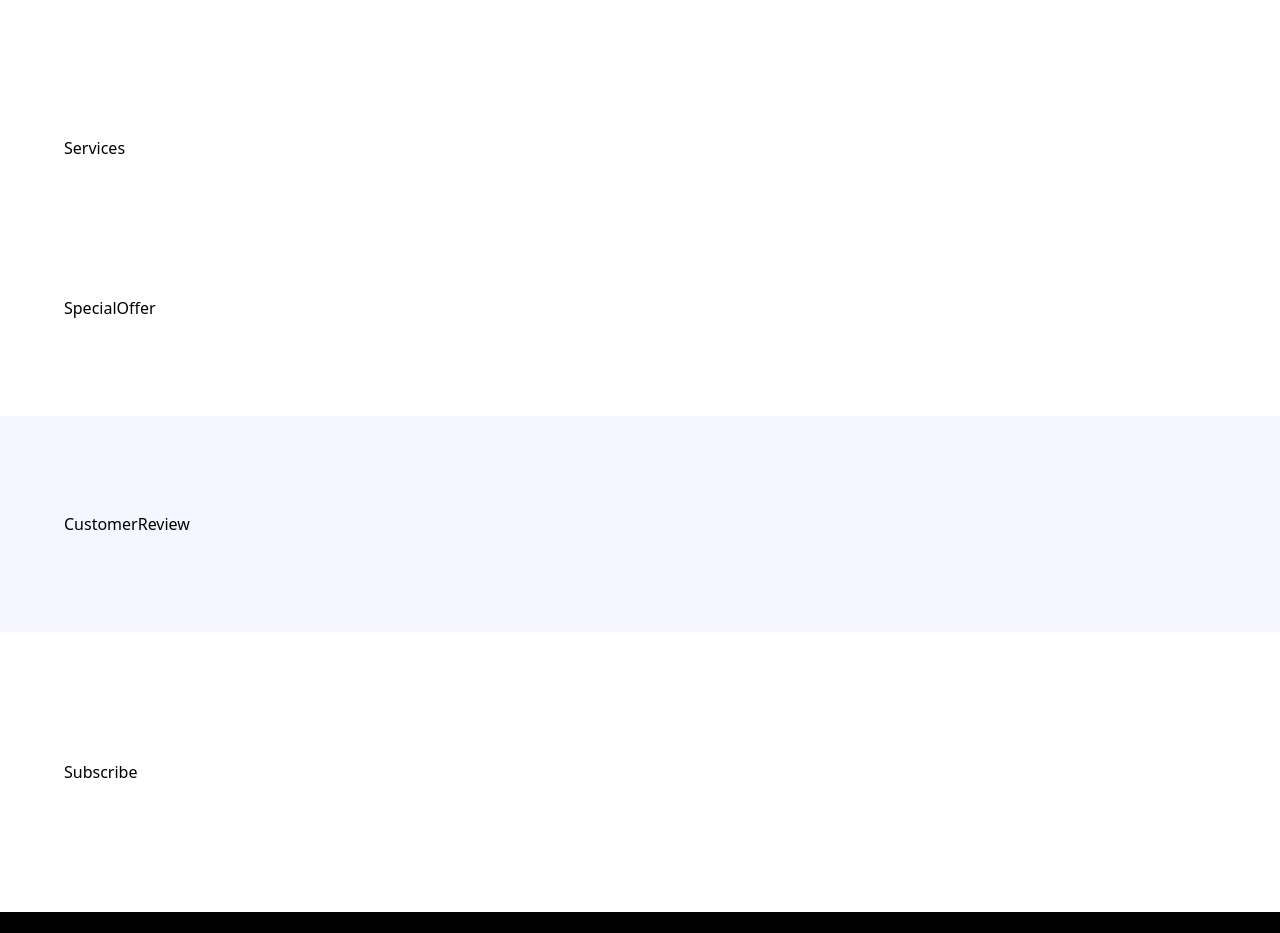
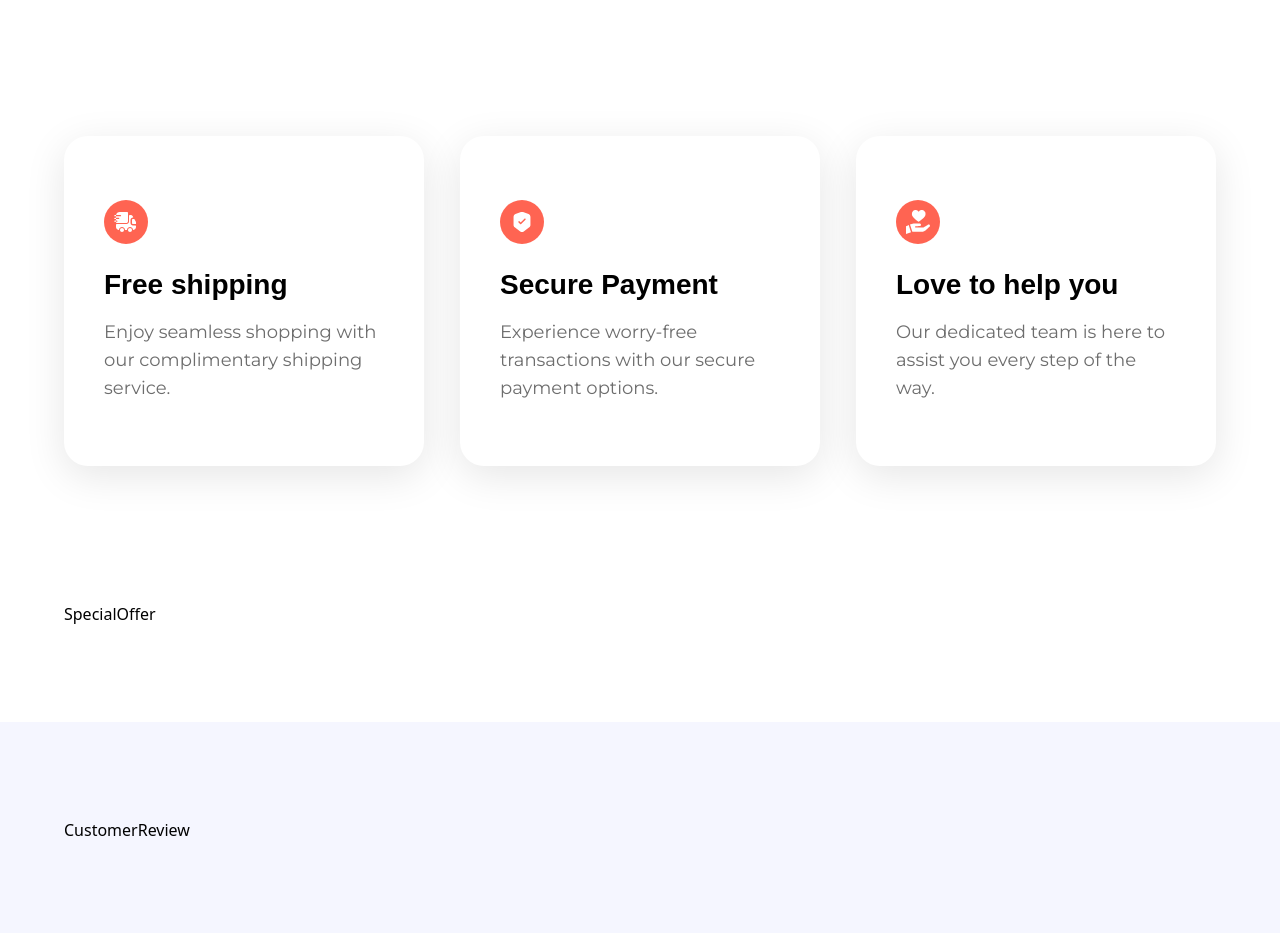
Before and after one commit to shubhamxdd/nike_landing_page, a Next.js app: page / in a window 1280 px wide. Shown: the part 2540-3473 px from the top of the page. Built offline with nearby package versions, Linux system fonts and the light colour scheme; a web font is replaced by a local one.

Commit message:
Create Service component

```diff
--- a/components/Services.tsx
+++ b/components/Services.tsx
@@ -1,7 +1,21 @@
+import { services } from "@/constants";
+import { ServiceCard } from ".";
+
 const Services = () => {
   return (
-    <div>Services</div>
-  )
-}
+    <section className="max-container flex justify-center flex-wrap gap-9">
+      {services.map((service) => (
+        <>
+          <ServiceCard
+            key={service.label}
+            imgURL={service.imgURL}
+            label={service.label}
+            subtext={service.subtext}
+          />
+        </>
+      ))}
+    </section>
+  );
+};
 
-export default Services
+export default Services;
```
